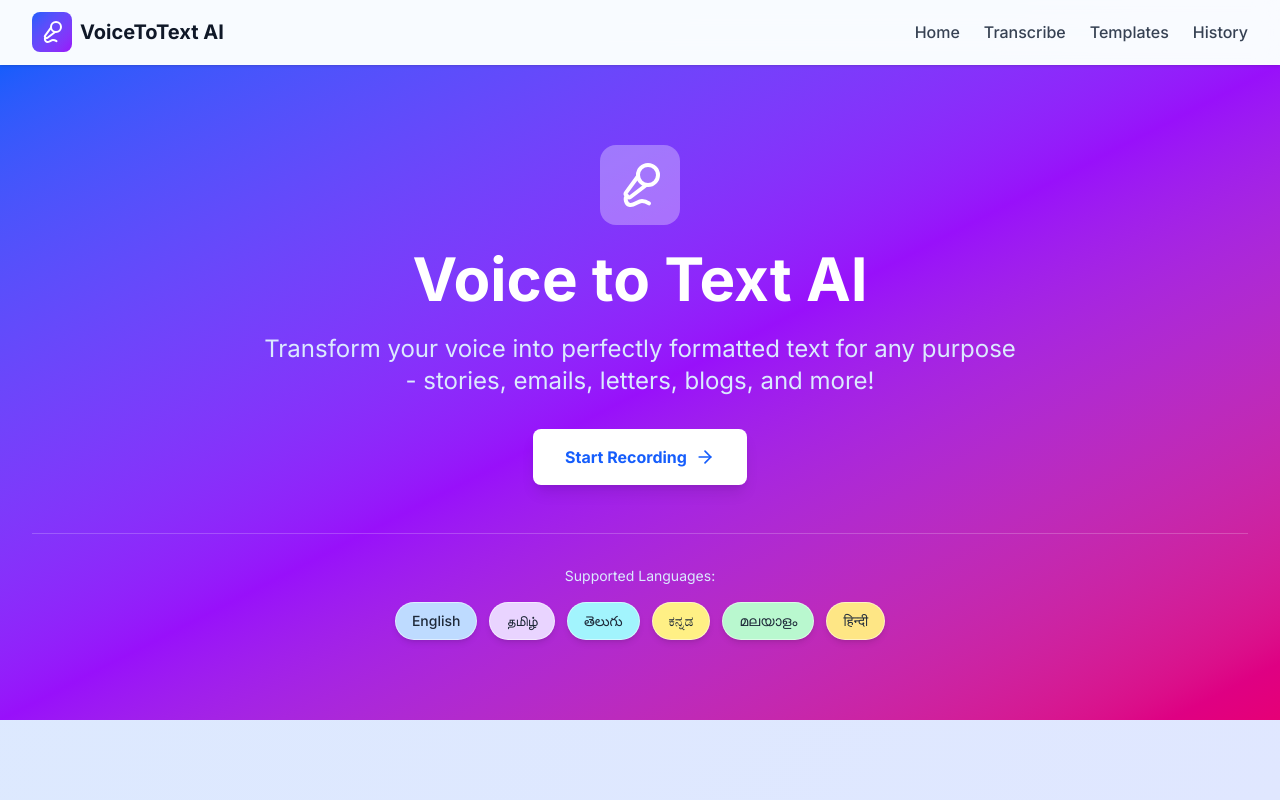
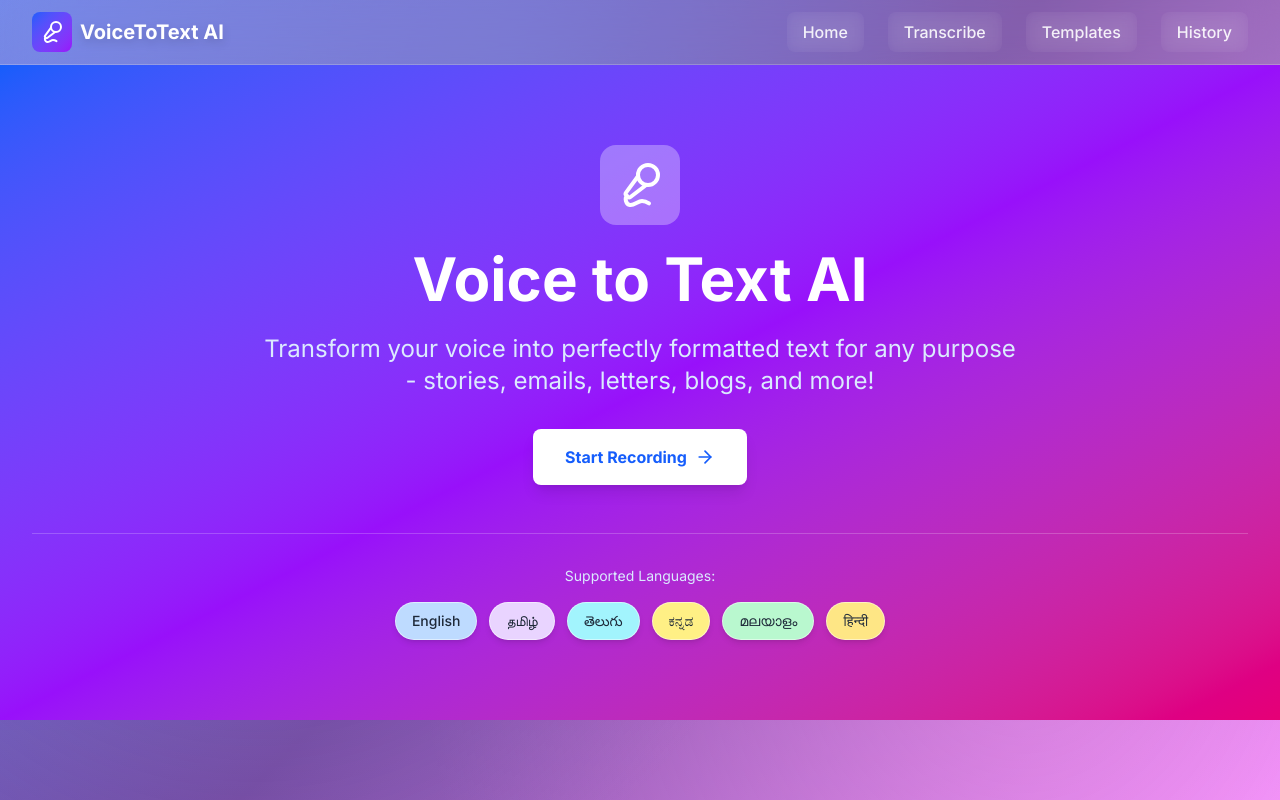
Before and after one commit to CGunasekaran/Voice-to-Text, a Next.js app: page / in a window 1280 px wide. Shown: the top 800 px of the page. Built offline with nearby package versions, Linux system fonts and the light colour scheme.

Commit message:
styles updated

```diff
--- a/app/globals.css
+++ b/app/globals.css
@@ -24,9 +24,30 @@
 }
 
 body {
-  background: linear-gradient(135deg, var(--accent-from) 0%, var(--accent-to) 100%);
+  background: linear-gradient(135deg, #667eea 0%, #764ba2 50%, #f093fb 100%);
   background-attachment: fixed;
   color: var(--foreground);
   font-family: Arial, Helvetica, sans-serif;
   min-height: 100vh;
+  position: relative;
 }
+
+body::before {
+  content: '';
+  position: fixed;
+  top: 0;
+  left: 0;
+  right: 0;
+  bottom: 0;
+  background:
+    radial-gradient(circle at 20% 50%, rgba(120, 119, 198, 0.3) 0%, transparent 50%),
+    radial-gradient(circle at 80% 80%, rgba(255, 145, 228, 0.3) 0%, transparent 50%),
+    radial-gradient(circle at 40% 10%, rgba(102, 126, 234, 0.3) 0%, transparent 50%);
+  pointer-events: none;
+  z-index: 0;
+}
+
+body > * {
+  position: relative;
+  z-index: 1;
+}
--- a/components/Header.tsx
+++ b/components/Header.tsx
@@ -15,7 +15,7 @@ export default function Header() {
   ];
 
   return (
-    <header className="sticky top-0 z-50 bg-white/80 backdrop-blur-md border-b border-white/20 shadow-sm">
+    <header className="fixed top-0 left-0 right-0 z-50 bg-white/10 backdrop-blur-xl border-b border-white/20 shadow-lg shadow-black/5">
       <nav className="max-w-7xl mx-auto px-4 sm:px-6 lg:px-8">
         <div className="flex justify-between items-center h-16">
           {/* Logo */}
@@ -23,7 +23,7 @@ export default function Header() {
             <div className="w-10 h-10 bg-gradient-to-br from-blue-600 to-purple-600 rounded-lg flex items-center justify-center">
               <Mic2 className="w-6 h-6 text-white" />
             </div>
-            <span className="text-xl font-bold text-gray-900">
+            <span className="text-xl font-bold text-white drop-shadow-lg">
               VoiceToText AI
             </span>
           </Link>
@@ -34,7 +34,7 @@ export default function Header() {
               <Link
                 key={item.name}
                 href={item.href}
-                className="text-gray-700 hover:text-blue-600 transition-colors font-medium"
+                className="text-white/90 hover:text-white hover:bg-white/10 px-4 py-2 rounded-lg transition-all font-medium backdrop-blur-sm"
               >
                 {item.name}
               </Link>
@@ -44,7 +44,7 @@ export default function Header() {
           {/* Mobile menu button */}
           <button
             onClick={() => setIsMenuOpen(!isMenuOpen)}
-            className="md:hidden p-2 rounded-lg text-gray-600 hover:bg-gray-100"
+            className="md:hidden p-2 rounded-lg text-white/90 hover:bg-white/10 backdrop-blur-sm transition-all"
           >
             {isMenuOpen ? (
               <X className="w-6 h-6" />
@@ -56,13 +56,13 @@ export default function Header() {
 
         {/* Mobile Navigation */}
         {isMenuOpen && (
-          <div className="md:hidden py-4 border-t border-gray-200">
+          <div className="md:hidden py-4 border-t border-white/20 bg-white/5 backdrop-blur-xl rounded-b-lg">
             <div className="flex flex-col space-y-4">
               {navigation.map((item) => (
                 <Link
                   key={item.name}
                   href={item.href}
-                  className="text-gray-700 hover:text-blue-600 transition-colors font-medium px-2 py-1"
+                  className="text-white/90 hover:text-white hover:bg-white/10 transition-all font-medium px-4 py-2 rounded-lg"
                   onClick={() => setIsMenuOpen(false)}
                 >
                   {item.name}
```
